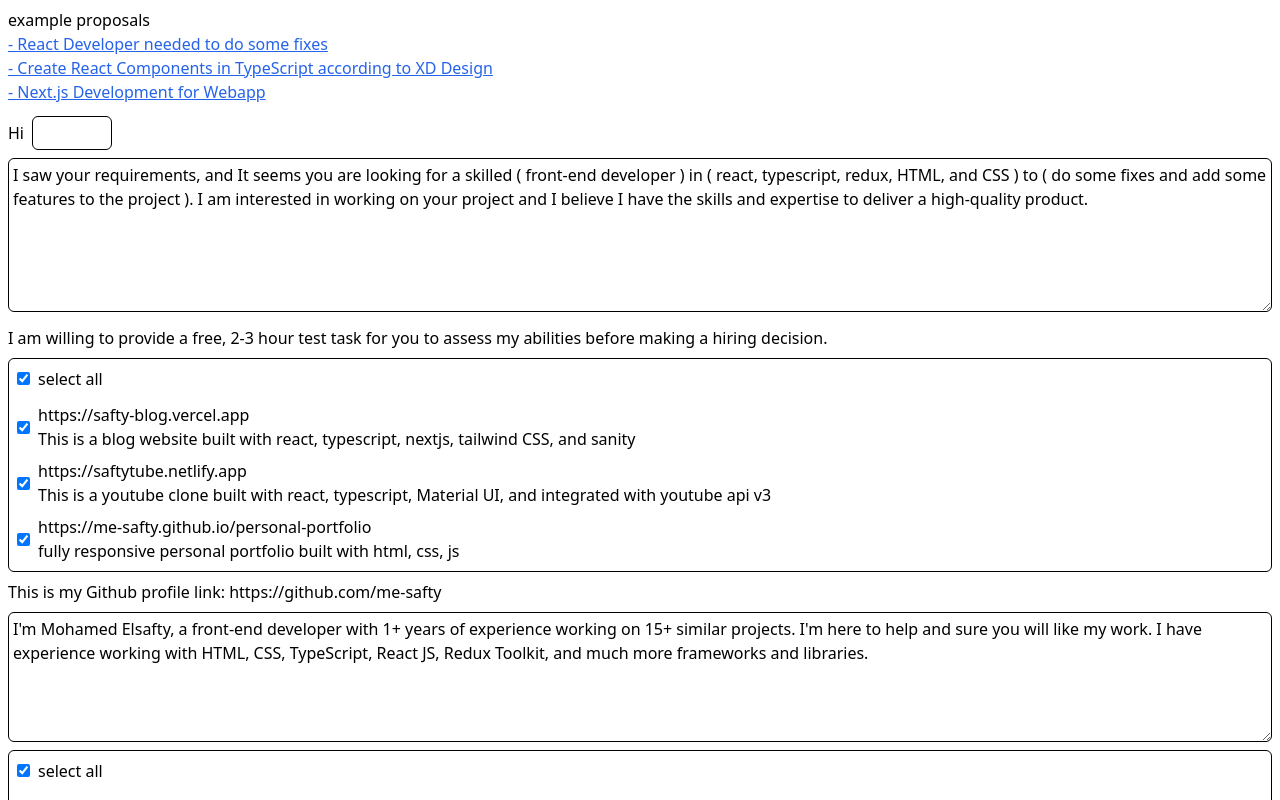
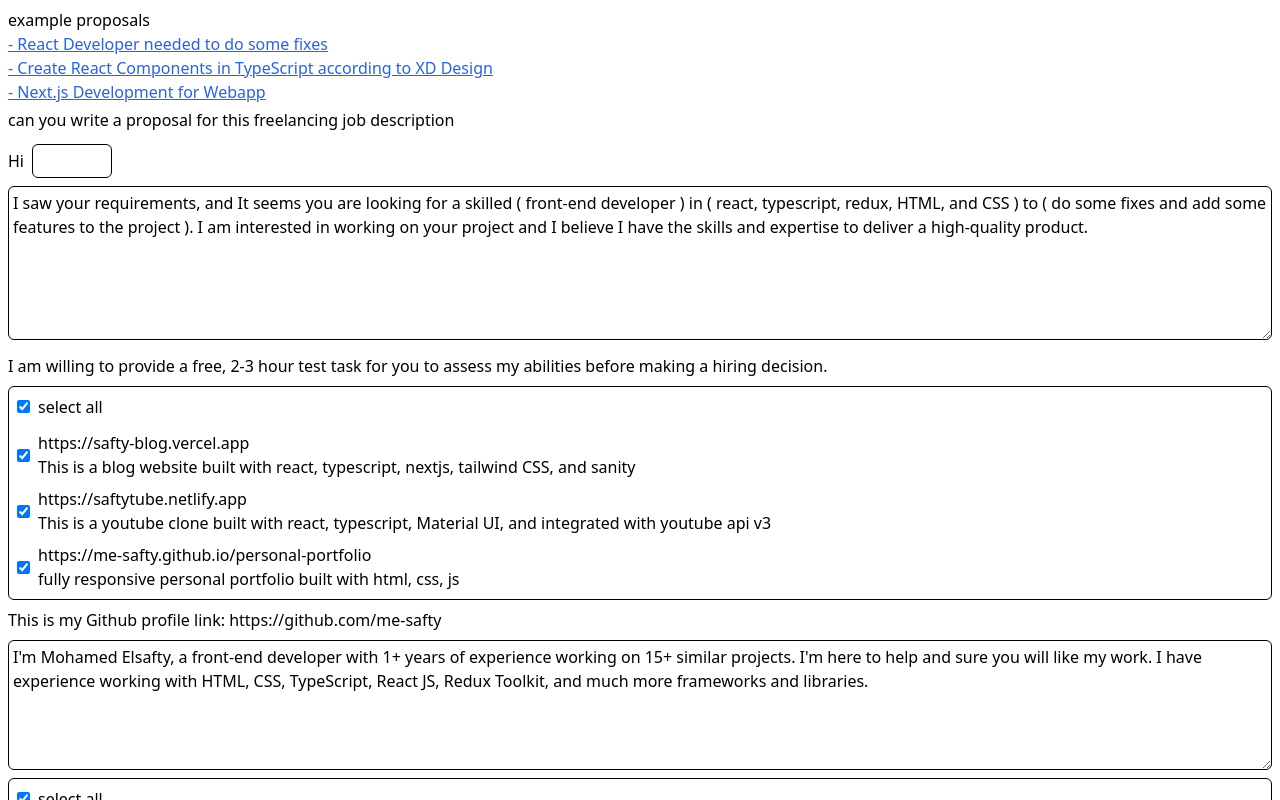
Before and after one commit to me-safty/create-proposal, a React (Vite) app: page / in a window 1280 px wide. Shown: the top 800 px of the page. Built offline with nearby package versions, Linux system fonts and the light colour scheme.

Commit message:
add the intro to generate a proposal by gpt

```diff
--- a/src/App.tsx
+++ b/src/App.tsx
@@ -55,10 +55,11 @@ function App() {
             </a>
           </li>
         </ul>
+	<p className="my-1">can you write a proposal for this freelancing job description</p>
       </section>
       <section>
         <div>
-          <p className=" inline-block">Hi</p>
+          <p className="inline-block">Hi</p>
           <input
             className="w-20 p-1 ml-2 border border-black rounded-md"
             type="text"
```
